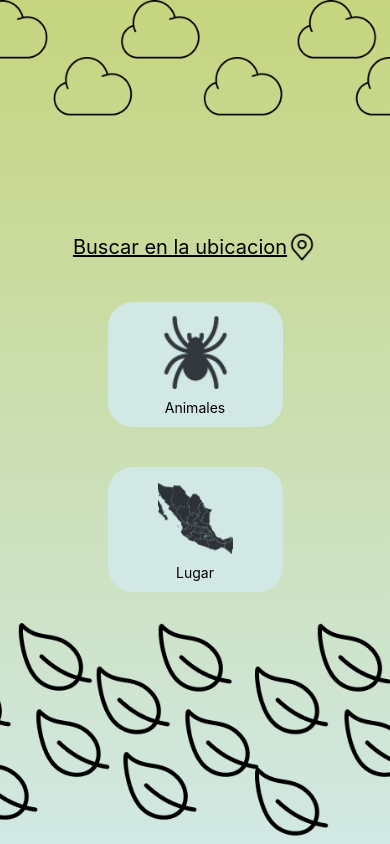
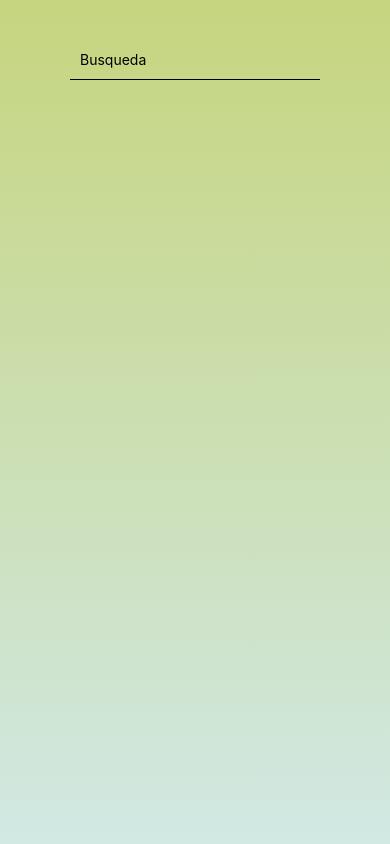
Before and after one commit to JoelSanchez01/AnimalopediaReactNative, a React Native app: screen /Buscar in a window 390 px wide. Built offline with nearby package versions, Linux system fonts and the light colour scheme.

Commit message:
se puso el cuadro de busqueda

```diff
--- a/src/navigation/MainStack.jsx
+++ b/src/navigation/MainStack.jsx
@@ -5,13 +5,14 @@ import { NavigationContainer } from "@react-navigation/native";
 import MainDentro from "../pages/MainDentro";
 import Second from "../pages/Second";
 import Main from "../pages/Main";
-
+import Buscar from "../pages/Buscar";
 const Stack = createNativeStackNavigator();
 
 const MainStack = () => {
   return (
     <NavigationContainer>
       <Stack.Navigator screenOptions={{ headerShown: false }}>
+        <Stack.Screen name="Buscar" component={Buscar} />
         <Stack.Screen name="MainDentro" component={MainDentro} />
         <Stack.Screen name="Main" component={Main} />
         <Stack.Screen name="Second" component={Second} />
--- /dev/null
+++ b/src/pages/Buscar.jsx
@@ -0,0 +1,48 @@
+import React from "react";
+import { View, StyleSheet, TextInput } from "react-native";
+import { LinearGradient } from "expo-linear-gradient";
+
+const Buscar = () => {
+  return (
+    <LinearGradient
+      // Button Linear Gradient
+      colors={["#C6D57E", "#D1E8E4"]}
+      style={styles.gradiante}
+    >
+      <View style={styles.container}>
+        <TextInput
+          placeholder={"Busqueda"}
+          style={styles.input}
+          label={"Busqueda"}
+          secureTextEntry={false}
+        />
+
+        <View style={styles.cuadricula}></View>
+      </View>
+    </LinearGradient>
+  );
+};
+
+const styles = StyleSheet.create({
+  gradiante: {
+    width: "100%",
+    height: "100%",
+  },
+  container: {
+    width: "100%",
+    height: "100%",
+    display: "flex",
+    alignItems: "center",
+  },
+  input: {
+    marginTop: 40,
+    width: 250,
+    height: 40,
+    borderBottomColor: "black",
+    borderBottomWidth: 1,
+    marginBottom: 20,
+    padding: 10,
+  },
+});
+
+export default Buscar;
--- a/src/pages/MainDentro.jsx
+++ b/src/pages/MainDentro.jsx
@@ -3,7 +3,7 @@ import { View, Text, StyleSheet, TouchableOpacity, Image } from "react-native";
 
 import Layout from "../components/Layout";
 
-const MainDentro = () => {
+const MainDentro = ({ navigation }) => {
   return (
     <Layout>
       <View style={styles.container}>
@@ -16,7 +16,10 @@ const MainDentro = () => {
         </TouchableOpacity>
 
         <View style={styles.contenedorBotones}>
-          <TouchableOpacity style={styles.BotonesMain}>
+          <TouchableOpacity
+            style={styles.BotonesMain}
+            onPress={() => navigation.navigate("Buscar")}
+          >
             <Image
               style={styles.imagenBotonMain}
               source={require("../assets/spidericon.png")}
@@ -24,7 +27,10 @@ const MainDentro = () => {
             <Text>Animales</Text>
           </TouchableOpacity>
 
-          <TouchableOpacity style={styles.BotonesMain}>
+          <TouchableOpacity
+            style={styles.BotonesMain}
+            onPress={() => navigation.navigate("Buscar")}
+          >
             <Image
               style={styles.imagenBotonMain}
               source={require("../assets/paisicon.png")}
```
Also changed, not shown: src/components/InputTexto.jsx (added, +30 -0 lines).
